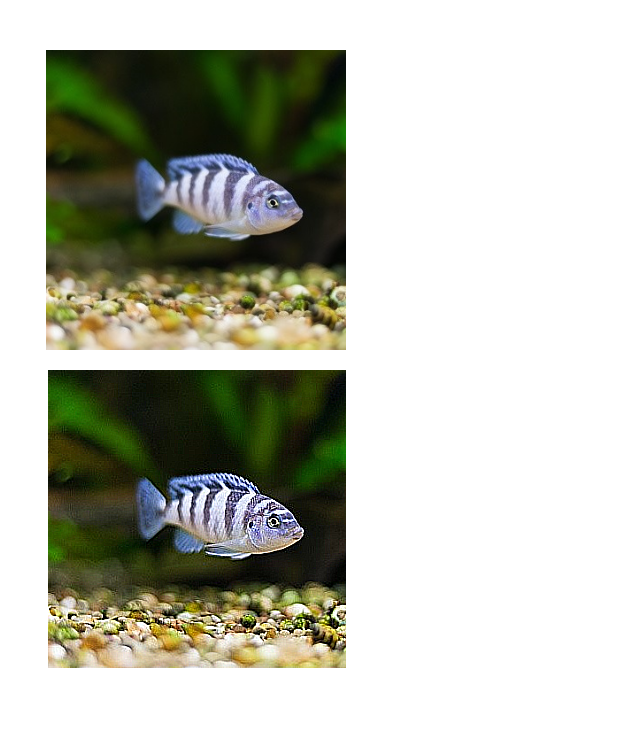
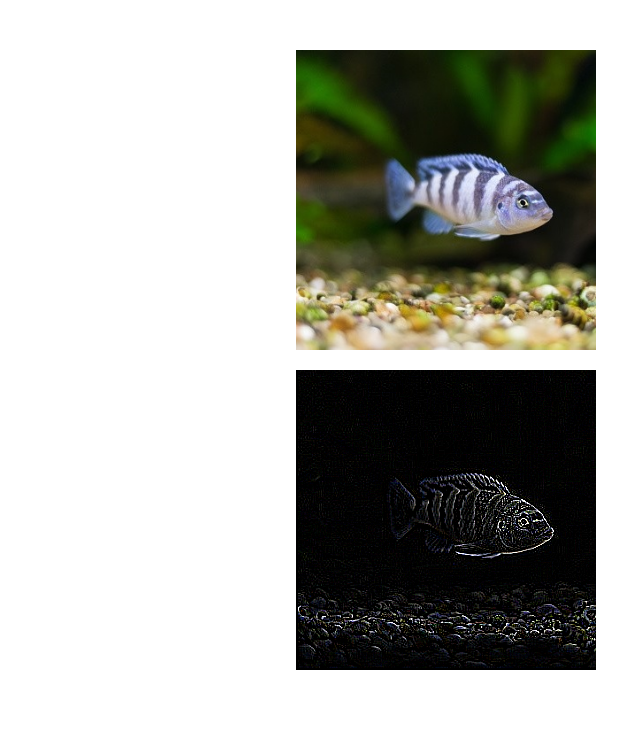
Before and after one commit to Axialis/image-processor, a website built with webpack: page src/index.html in a window 1280 px wide. Shown: the whole page, without its empty margins (94-734 px from the left). Built offline with nearby package versions, Linux system fonts and the light colour scheme.

Commit message:
add: new martix core and brain.js for web

```diff
--- a/package.json
+++ b/package.json
@@ -1,6 +1,5 @@
 {
   "dependencies": {
-    "brain.js": "^2.0.0-beta.15",
     "webpack": "^5.73.0",
     "webpack-cli": "^4.9.2"
   },
--- a/src/Conversion.js
+++ b/src/Conversion.js
@@ -55,7 +55,7 @@ class Conversion {
       this.#image.data[i + 0] = r[count];
       this.#image.data[i + 1] = g[count];
       this.#image.data[i + 2] = b[count];
-      this.#image.data[i + 3] = a[count];
+      this.#image.data[i + 3] = 255;
       count += 1;
     }
     this.#imageLayer.putImageData(this.#image, xPos, yPos);
--- a/src/Convolution.js
+++ b/src/Convolution.js
@@ -3,13 +3,53 @@ class Convolution {
 
   #generateMatrix = [];
 
-  #coreMatrix = [
-    [-1, 0, -1],
-    [0, 5, 0],
-    [-1, 0, -1],
+  #coreMatrixBlur = [
+    [0.0625, 0.125, 0.0625],
+    [0.125, 0.25, 0.125],
+    [0.0625, 0.125, 0.0625]
   ];
 
-  #outputMatrix = [];
+  #coreMatrixBottomSobel = [
+    [-1, -2, -1],
+    [0, 0, 0],
+    [1, 2, 1]
+  ];
+
+  #coreMatrixEmboss = [
+    [-2, -1, 0],
+    [-1, 1, 1],
+    [0, 1, 2]
+  ];
+
+  #coreMatrixLeftSobel = [
+    [1, 0, -1],
+    [2, 0, -2],
+    [1, 0, -1]
+  ];
+
+  #coreMatrixOutline = [
+    [-1, -1, -1],
+    [-1, 8, -1],
+    [-1, -1, -1]
+  ];
+
+  #coreMatrixRightSobel = [
+    [-1, 0, 1],
+    [-2, 0, 2],
+    [-1, 0, 1]
+  ];
+
+  #coreMatrixSharpen = [
+    [0, -1, 0],
+    [-1, 5, -1],
+    [0, -1, 0]
+  ];
+
+  #coreMatrixTopSobel = [
+    [1, 2, 1],
+    [2, 0, -2],
+    [-1, -2, -1]
+  ];
 
   constructor(layer, xSide, ySide) {
     this.layer = layer;
@@ -41,10 +81,10 @@ class Convolution {
       this.#generateMatrix[countY] = [];
       for (let x = 0; x < this.#rectMatrix[0].length; x += 1) {
         data = 0;
-        for (let coreY = 0; coreY < this.#coreMatrix.length; coreY += 1) {
-          for (let coreX = 0; coreX < this.#coreMatrix[0].length; coreX += 1) {
+        for (let coreY = 0; coreY < this.#coreMatrixOutline.length; coreY += 1) {
+          for (let coreX = 0; coreX < this.#coreMatrixOutline[0].length; coreX += 1) {
             data += this.#rectMatrix[y + (0 - coreY)][x + (0 - coreX)]
-              * this.#coreMatrix[coreY][coreX];
+              * this.#coreMatrixOutline[coreY][coreX];
           }
         }
         this.#generateMatrix[countY][countX] = Math.round(data);
--- a/src/index.html
+++ b/src/index.html
@@ -5,6 +5,7 @@
     <meta http-equiv="X-UA-Compatible" content="IE=edge">
     <meta name="viewport" content="width=device-width, initial-scale=1.0">
     <link rel="icon" type="image/svg" href="./assets/favicon.svg">
+    <script src="//unpkg.com/brain.js"></script>
     <title>Neural network</title>
 </head>
 <body>
--- a/src/index.js
+++ b/src/index.js
@@ -4,7 +4,7 @@ import Convolution from './Convolution';
 import './style.css';
 
 const canvas = document.getElementById('canvas1');
-canvas.width = 1000;
+canvas.width = 500;
 canvas.heigth = 500;
 const ctx = canvas.getContext('2d');
 
```
Also changed, not shown: 1 other file.
